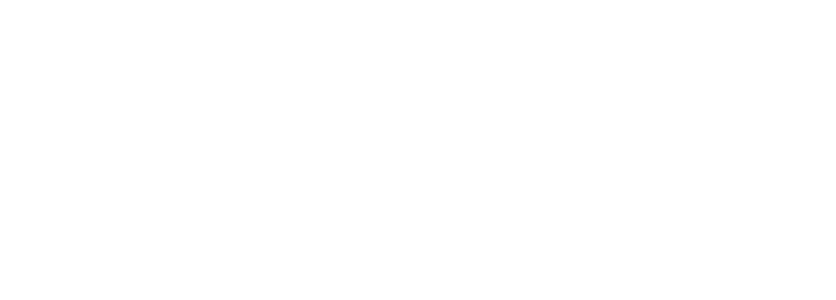
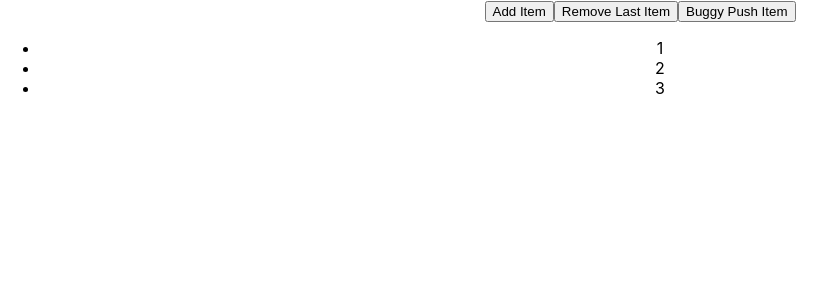
Before and after one commit to Code-Institute-Solutions/react-1-18-49, a React (Create React App) app: page / in a window 1280 px wide. Shown: the top 300 px of the page, without its empty margins (0-836 px from the left). Built offline with nearby package versions, Linux system fonts and the light colour scheme.

Commit message:
finished challenge

```diff
--- a/src/App.js
+++ b/src/App.js
@@ -1,7 +1,10 @@
 import "./App.css";
+import UseStateWithArrays from "./components/UseStateWithArrays";
 
 function App() {
-  return <div className="App"></div>;
+  return <div className="App">
+      <UseStateWithArrays />
+  </div>;
 }
 
 export default App;
--- /dev/null
+++ b/src/components/UseStateWithArrays.js
@@ -0,0 +1,34 @@
+import React, {useState} from 'react'
+
+function UseStateWithArrays() {
+    const [nums, setNums] = useState([1, 2, 3]);
+    const addNums = () => {
+        const random = Math.floor(Math.random() * 1000000);
+        setNums([...nums, random]);
+    }
+    const removeNum = () => {
+        setNums(
+            nums.filter((item, idx) => {
+                return idx !== nums.length -1;
+            })
+        )
+    }
+    const buggyPushNum = () => {
+        const random = Math.floor(Math.random() * 1000000);
+        nums.push(random);
+        setNums(nums);
+        console.log(nums);
+    }
+    return (
+        <div>
+            <button onClick={addNums}>Add Item</button>
+            <button onClick={removeNum}>Remove Last Item</button>
+            <button onClick={buggyPushNum}>Buggy Push Item</button>
+            <ul>
+                {nums.map(num => <li key={num}>{num}</li>)}
+            </ul>
+        </div>
+    )
+}
+
+export default UseStateWithArrays
```
